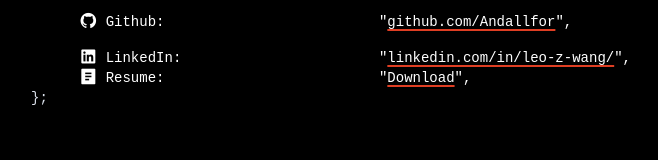
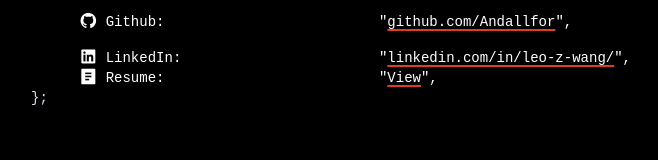
Before and after one commit to Andallfor/andallfor-home, a React (Vite) app: page / in a window 1280 px wide. Shown: the part 4242-4402 px from the top of the page, without its empty margins (309-967 px from the left). Built offline with nearby package versions, Linux system fonts and the light colour scheme.

Commit message:
update resume location

```diff
--- a/src/Contact.tsx
+++ b/src/Contact.tsx
@@ -36,7 +36,7 @@ export default function Contact() {
         {id: 1, icon: 'ri-mail-fill',          title: 'College Email',  url: 'mailto:leowang@terpmail.umd.edu',        urlCover: 'leowang@terpmail.umd.edu',    newSection: false},
         {id: 2, icon: 'ri-github-fill',        title: 'Github',         url: 'https://github.com/Andallfor',           urlCover: 'github.com/Andallfor',        newSection: true },
         {id: 3, icon: 'ri-linkedin-box-fill',  title: 'LinkedIn',       url: 'https://www.linkedin.com/in/leo-z-wang', urlCover: 'linkedin.com/in/leo-z-wang/', newSection: true },
-        {id: 4, icon: 'ri-file-list-2-fill',   title: 'Resume',         url: 'software_resume.pdf',                    urlCover: 'Download',                    newSection: false}
+        {id: 4, icon: 'ri-file-list-2-fill',   title: 'Resume',         url: 'https://github.com/Andallfor/andallfor-home/blob/main/public/software_resume.pdf',                    urlCover: 'View',                    newSection: false}
     ];
 
     return (
```
